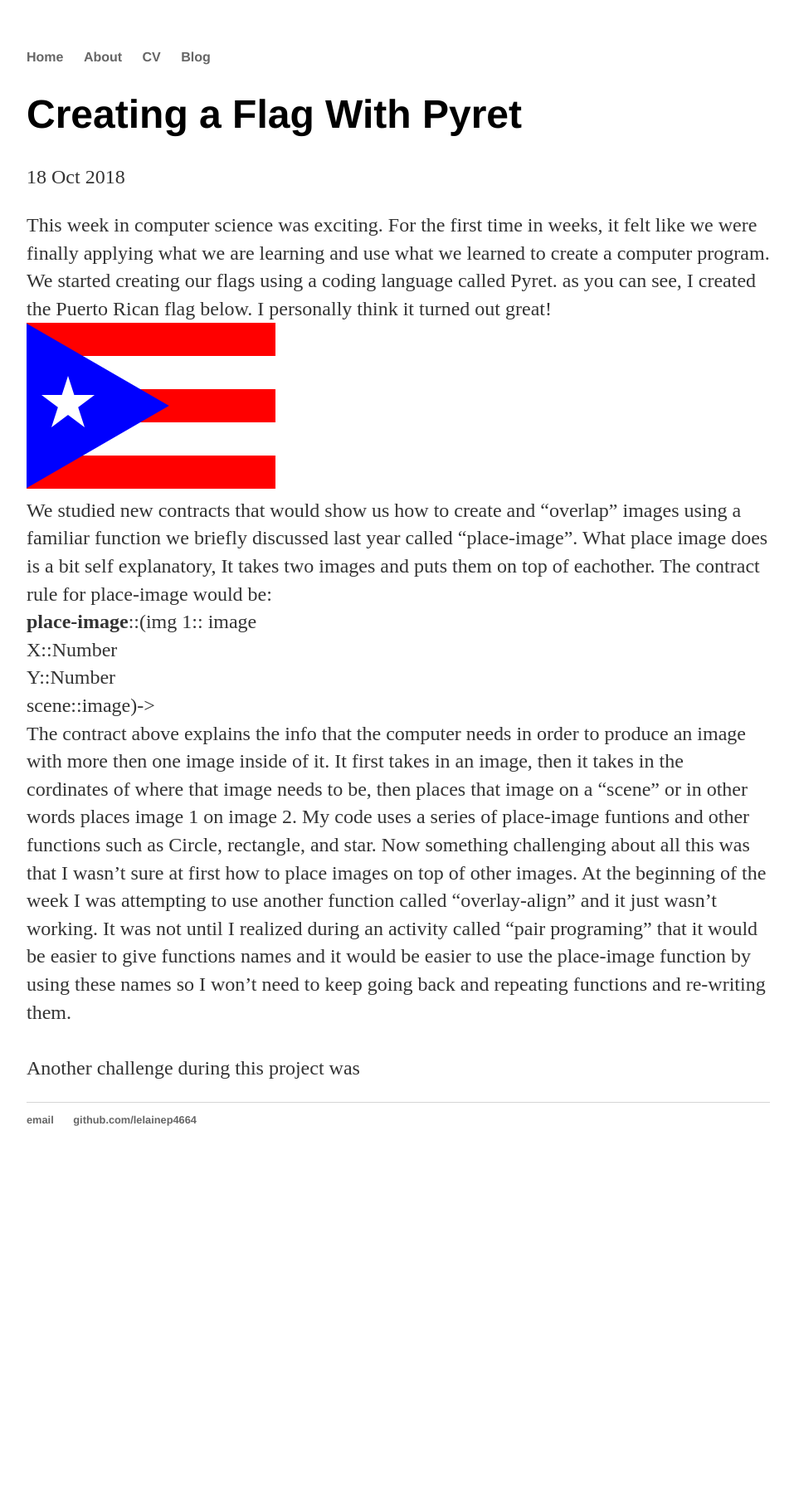
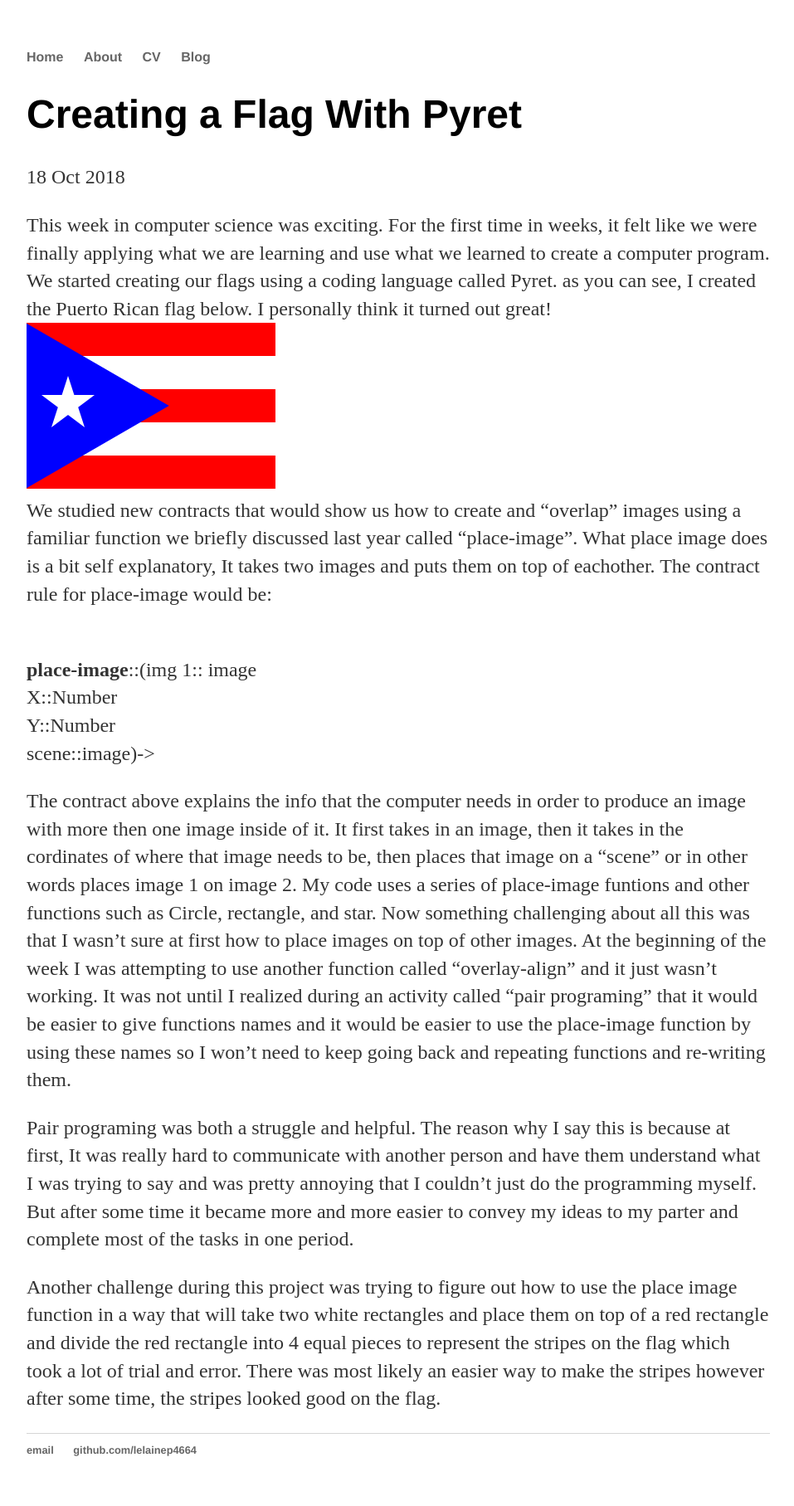
Before and after one commit to lelainep4664/lelainep4664.github.io, a Jekyll site: the page built from _posts/2018-10-18-Creating- a-Flag-Using-Pyret.md, in a window 1280 px wide. Shown: the whole page at 83% size, without its empty margins (160-1117 px from the left). Built offline with Jekyll 4.4.1, drawn with Linux system fonts in a browser that asks for light colours; before the commit the page ends 1417 px from its top, so only the background shows below that.

Commit message:
Update 2018-10-18-Creating- a-Flag-Using-Pyret.md

```diff
--- a/_posts/2018-10-18-Creating- a-Flag-Using-Pyret.md
+++ b/_posts/2018-10-18-Creating- a-Flag-Using-Pyret.md
@@ -9,6 +9,7 @@ This week in computer science was exciting. For the first time in weeks, it felt
 ![My Flag](/images/FLAG.png)
 <br/>
 We studied new contracts that would show us how to create and "overlap" images using a familiar function we briefly discussed last year called "place-image". What place image does is a bit self explanatory, It takes two images and puts them on top of eachother. The contract rule for place-image would be:
+
 <br/>
 <strong>place-image</strong>::(img 1:: image
   <br/>
@@ -18,7 +19,9 @@ We studied new contracts that would show us how to create and "overlap" images u
   <br/>
   scene::image)->
   <br/>
+
 The contract above explains the info that the computer needs in order to produce an image with more then one image inside of it. It first takes in an image, then it takes in the cordinates of where that image needs to be, then places that image on a "scene" or in other words places image 1 on image 2. My code uses a series of place-image funtions and other functions such as Circle, rectangle, and star. Now something challenging about all this was that I wasn't sure at first how to place images on top of other images. At the beginning of the week I was attempting to use another function called "overlay-align" and it just wasn't working. It was not until I realized during an activity called "pair programing" that it would be easier to give functions names and it would be easier to use the place-image function by using these names so I won't need to keep going back and repeating functions and re-writing them.
-<br/>
-<br/>
-Another challenge during this project was
+
+Pair programing was both a struggle and helpful. The reason why I say this is because at first, It was really hard to communicate with another person and have them understand what I was trying to say and was pretty annoying that I couldn't just do the programming myself. But after some time it became more and more easier to convey my ideas to my parter and complete most of the tasks in one period.
+
+Another challenge during this project was trying to figure out how to use the place image function in a way that will take two white rectangles and place them on top of a red rectangle and divide the red rectangle into 4 equal pieces to represent the stripes on the flag which took a lot of trial and error. There was most likely an easier way to make the stripes however after some time, the stripes looked good on the flag.
```
